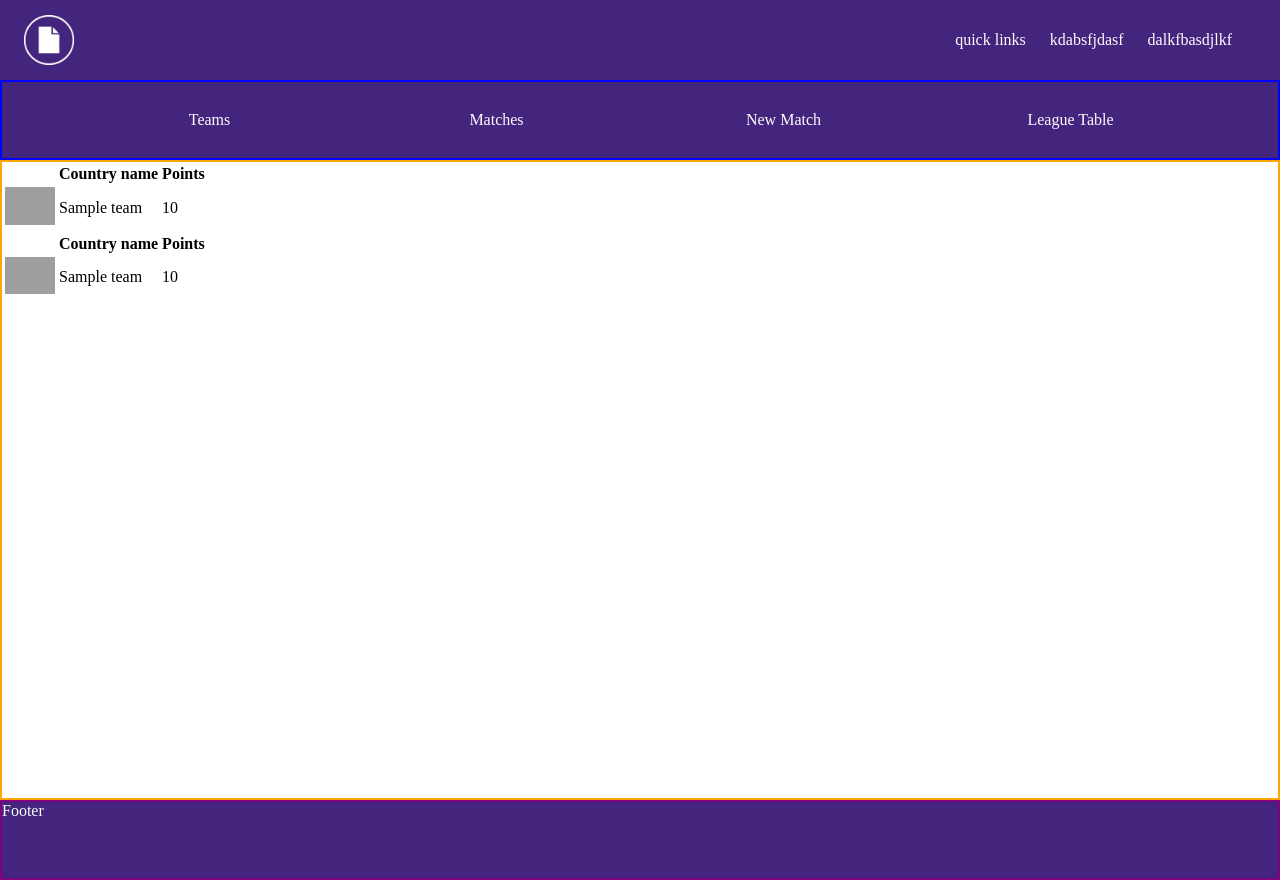
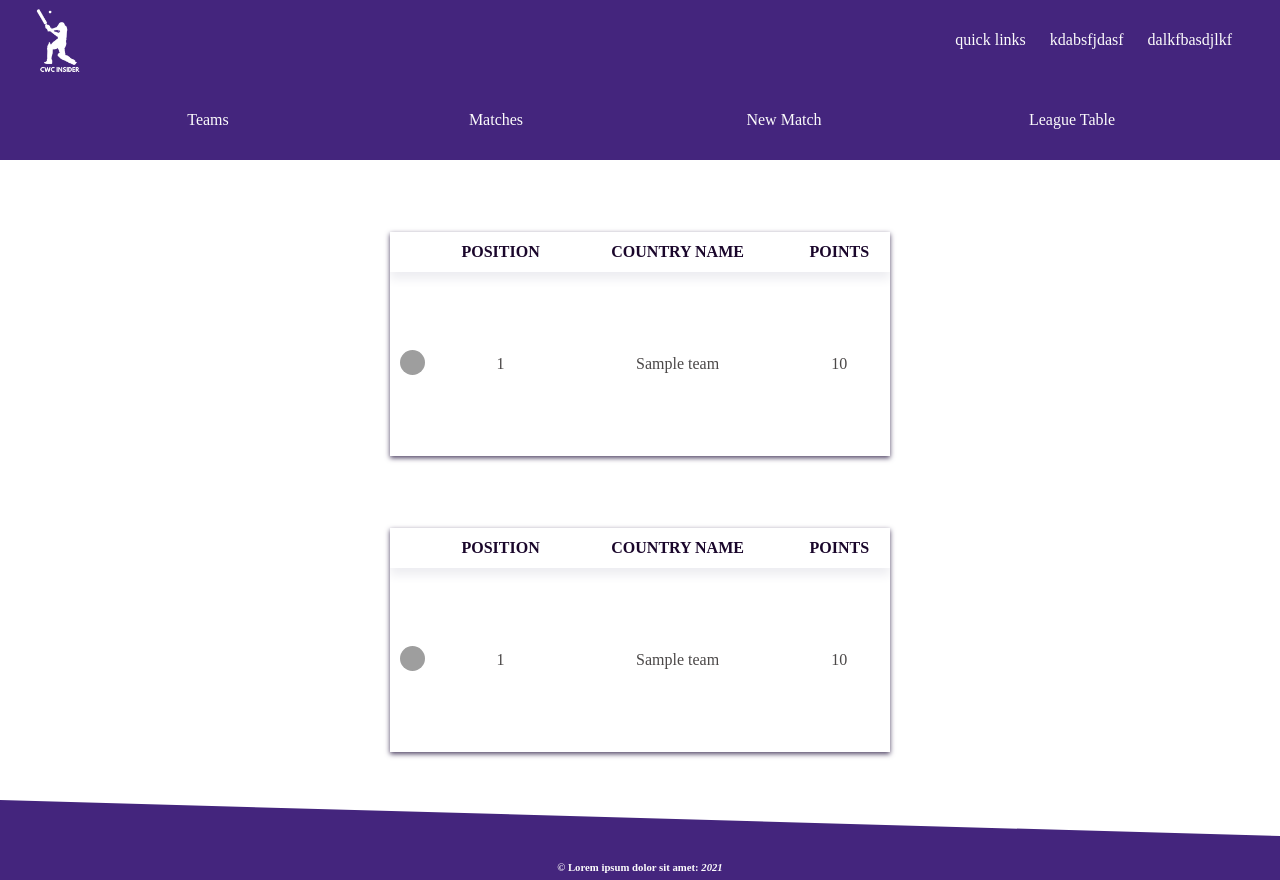
Before and after one commit to O-Marsters-1997/Flask_cricket_app, a Flask app: page /table in a window 1280 px wide. Run offline with Flask 2, Linux system fonts and the light colour scheme; a database or web service that is not in the repository returns one stand-in record (values such as "Sample title"); some libraries are stand-ins or nearby versions; grey boxes are pictures that could not be loaded.

Commit message:
css on league table

```diff
--- a/console.py
+++ b/console.py
@@ -54,6 +54,9 @@ game_repository.save(game_1)
 game_2 = Game(team1, team2, 186, 110, '1970-01-01')
 game_repository.save(game_2)
 
+
+team_repository.games(team1)
+
 # game_repository.select(game_1.id)
 # print(game_1.team_1.points)
 # print(game_1.team_2.points)
--- a/controllers/table_controller.py
+++ b/controllers/table_controller.py
@@ -10,4 +10,5 @@ table_blueprint = Blueprint("table", __name__)
 def show_table():
     teams_1 = team_repository.sort_teams_rank(1)
     teams_2 = team_repository.sort_teams_rank(2)
-    return render_template('table/index.html', teams_1=teams_1, teams_2=teams_2)
+    positions = [1,2,3,4,5,6]
+    return render_template('table/index.html', teams_1=teams_1, teams_2=teams_2, positions=positions)
--- a/repositories/team_repository.py
+++ b/repositories/team_repository.py
@@ -2,6 +2,7 @@ import pdb
 from db.run_sql import run_sql
 
 from models.team import Team
+from models.game import Game
 
 
 
@@ -73,12 +74,14 @@ def update(team):
 
 def games(team):
     games = []
-    sql_1 = 'SELECT * FROM games WHERE %s in (team_1_id, team_2_id)'
+    sql = 'SELECT * FROM games WHERE %s in (team_1_id, team_2_id)'
     values = [team.id]
 
-    results_1 = run_sql(sql_1, values)
-    for row in results_1:
-        game = Game(row['team_1_id'], row['team_2_id'], row['team_1_runs'], row['team_2_runs'], row['game_date'], row['id'])
+    results = run_sql(sql, values)
+    for row in results:
+        team_1 = select(team.id)
+        game = Game(row['team_1_id'], 'team_2_id',  row['team_1_runs'],
+                    row['team_2_runs'], row['game_date'], row['id'])
         games.append(game)
 
     return games
--- a/static/style.css
+++ b/static/style.css
@@ -15,14 +15,11 @@ GENERAL LAYOUT
 ...Sidebar
 ...Main Content
 ...Footer
-
+Logo
 HEADER SECTION
 ... Header Logo
 ... Header Navigation
 */
-
-
-
 
 
 
@@ -35,13 +32,16 @@ HEADER SECTION
 
     --background-primary: rgba(252, 252, 252);
     --background-secondary: rgba(68,37,125);
+    --league-grey-primary: rgb(78, 66, 99);
+    --league-grey-modifier: rgb(237, 237, 241);
     --blank: rgba(0, 0, 0, 0)
 
     /*Text Colours*/
-
-
     --text-primary: rgba(0,0,0);
     --nav-text: rgba(252, 252, 252);
+    --grey-table-heading: rgb(26, 6, 43);
+    --grey-table-primary-text: rgb(75, 72, 72);
+
 
     /*Typography*/
 
@@ -83,20 +83,17 @@ HEADER SECTION
 
 /* Content nav */
 .content-nav {
-    border: 2px solid blue;
     grid-area: nav;
 }
 
 /* Main */
 .main {
-    border: 2px solid orange;
     grid-area: main;
-    min-height: 80vh;;
+    min-height: 80vh;
 }
 
 /* Footer */
 .footer {
-    border: 2px solid purple;
     grid-area: footer;
 }
 
@@ -105,9 +102,9 @@ HEADER SECTION
 /* Header Logo */
 
 .logo {
-    height: 50px;
+    height: 8.75vh;
     width: auto;
-    margin: 0 auto 0 1.5em;
+    margin: 0.5em auto 0 1.5em;
     filter: invert(100%) sepia(0%) saturate(24%) hue-rotate(114deg) brightness(108%) contrast(108%);
 }
 
@@ -193,6 +190,60 @@ HEADER SECTION
     background-color: rgba(61,33,112);
 }
 
+/* Main section */
+
+.main {
+    display: grid;
+
+
+}
+
+/* League table*/
+
+table * {
+    text-align: center;
+}
+
+thead {
+    box-shadow: 0px 7px 10px var(--league-grey-modifier);
+}
+
+thead tr {
+    text-transform: uppercase;
+    padding: 1.5em 0;
+    color: var(--grey-table-heading);
+}
+
+thead tr, tbody tr {
+    height: 2.5em
+}
+
+tbody tr {
+    color: var(--grey-table-primary-text);
+}
+
+tbody tr:nth-of-type(2n) {
+    background-color: var(--league-grey-modifier);
+}
+
+table.league-table {
+    width: min(500px, 70%);
+    margin: 0 auto;
+    box-shadow: 0 2px 5px var(--league-grey-primary);
+    border-collapse: collapse;
+    overflow: hidden;
+}
+
+
+
+table.league-table:first-child {
+    margin-top: 4.5em;
+}
+
+table.league-table:nth-child(2) {
+    margin-top: 4.5em;
+    margin-bottom: 3em;
+}
 
 
 
@@ -202,18 +253,32 @@ HEADER SECTION
 .footer {
     background-color: var(--background-secondary);
     color: var(--nav-text);
+    clip-path: polygon(0 0, 100% 45%, 100% 100%, 0 100%);
 }
 
 .flag-icon {
-    width: 50px;
-    height: auto;
+    width: 25px;
+    height: 25px;
+    border-radius: 50%;
+    padding-top: -5px;
+    overflow: hidden;
+}
+
+.footer-text {
+    display: flex;
+    height: 100%;
+    flex-direction: row;
+    justify-content: center;
+    align-items: flex-end;
+    padding-bottom: 7.5px;
+    position: relative;
 }
 
 /* Miscelleneous */
 
-/* input.invisible:read-only {
+input.invisible:read-only {
   border: 2px solid var(--blank);
   background-color: var(--blank);
   height: 0px;
   width: 0px;
-} */
+}
--- a/templates/base.html
+++ b/templates/base.html
@@ -11,7 +11,7 @@
     <div class="app-grid-container">
         <header class="header">
             <nav>
-                <img src="{{ url_for('static', filename='images/placeholder.png') }}" alt="logo" class = "logo">
+                <img src="{{ url_for('static', filename='images/cwciInsider.png') }}" alt="logo" class = "logo">
                 <ul class="nav-list">
                     <li class="header-list-item"><a href="">Quick Links</a></li>
                     <li class="header-list-item"><a href="">kdabsfjdasf</a></li>
@@ -47,8 +47,12 @@
             {% endblock %}
         </main>
 
-        <footer class="footer">Footer
-
+        <footer class="footer">
+            <div class="footer-text">
+                <h6>
+                    &copy Lorem ipsum dolor sit amet: <em>2021</em>
+                </h6>
+            </div>
         </footer>
     </div>
 
--- a/templates/table/index.html
+++ b/templates/table/index.html
@@ -5,14 +5,18 @@
 
 
     <table class="league-table">
+        <thead>
             <tr>
                 <th></th>
+                <th>Position</th>
                 <th>Country name</th>
                 <th>Points </th>
             </tr>
+        </thead>
                 {% for team in teams_1 %}
             <tr>
                 <td><img src="/static/images/{{team.name}}.jpg" class = flag-icon></td>
+                <td>{{positions[loop.index0]}}</td>
                 <td>{{ team.name }}</td>
                 <td>{{team.points}}</td>
             </tr>
@@ -20,14 +24,18 @@
     </table>
 
     <table class="league-table">
+        <thead>
             <tr>
                 <th></th>
+                <th>Position</th>
                 <th>Country name</th>
                 <th>Points </th>
             </tr>
+        </thead>
             {% for team in teams_2 %}
         <tr>
             <td><img src="/static/images/{{team.name}}.jpg" class = flag-icon></td>
+            <td>{{positions[loop.index0]}}</td>
             <td>{{ team.name }}</td>
             <td>{{team.points}}</td>
         </tr>
--- a/templates/teams/show.html
+++ b/templates/teams/show.html
@@ -4,5 +4,7 @@
 
 <h1>{{team.name}}</h1>
 <img src="/static/images/{{team.name}}.jpg" alt="{{team.name}} flag" class = "flag-icon">
+<p>To sew how {{team.name}} have done in this tournament please click on this link</p>
+<a href="/team-games/{{team.id}}"><button>Click here</button></a>
 
 {% endblock %}
```
Also changed, not shown: controllers/games_controller.py (+8 -0 lines), templates/games/team.html (added, +11 -0 lines), static/images/cwciInsider.png (added). Lines whose indentation alone changed are shown as unchanged.
